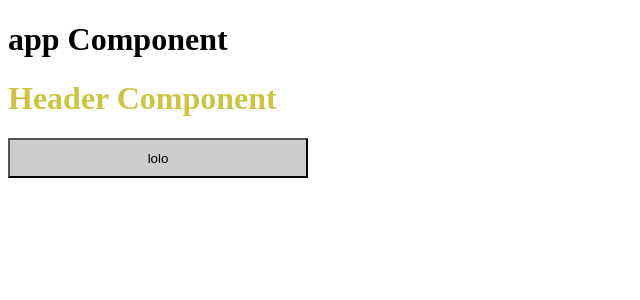
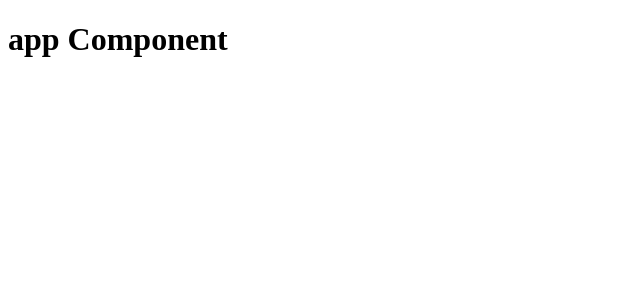
Before and after one commit to TobiraSoe/Choolla, a React app: page / in a window 1280 px wide. Shown: the top 300 px of the page, without its empty margins (0-640 px from the left). Built offline with nearby package versions, Linux system fonts and the light colour scheme.

Commit message:
added file loader

```diff
--- a/package.json
+++ b/package.json
@@ -16,6 +16,7 @@
     "babel-preset-stage-2": "^6.24.1",
     "css-loader": "^0.28.4",
     "extract-text-webpack-plugin": "^2.1.2",
+    "file-loader": "^0.11.2",
     "html-webpack-plugin": "^2.28.0",
     "style-loader": "^0.18.2",
     "stylus": "^0.54.5",
--- a/src/app.jsx
+++ b/src/app.jsx
@@ -1,5 +1,6 @@
-import React from 'react';
-import ReactDOM from 'react-dom';
+import React from 'react'
+import ReactDOM from 'react-dom'
+import PropTypes from 'prop-types'
 
 import Header from './components/header/header.jsx'
 
@@ -8,13 +9,9 @@ class App extends React.Component {
         return (
             <div>
                 <h1>app Component</h1>
-
-                <Header />
             </div>
         )
     }
-};
+}
 
-ReactDOM.render(<App />, document.getElementById('root'));
-
-console.log('as;dlkasldkfas');
+ReactDOM.render(<App />, document.getElementById('root'))
--- a/src/components/header/Header.jsx
+++ /dev/null
@@ -1,17 +0,0 @@
-import React from 'react';
-import ReactDOM from 'react-dom';
-
-import styles from './Header.styl';
-
-export default class Header extends React.Component {
-    render() {
-        return (
-            <div>
-                <header className={ styles.Header }>
-                    <h1>Header Component</h1>
-                    <button className={styles.Header__button} >lolo</button>
-                </header>
-            </div>
-        )
-    }
-};
--- a/src/components/header/Header.styl
+++ /dev/null
@@ -1,16 +0,0 @@
-$color = #ccc444;
-
-$obj = {
-    color: #ccc,
-    lol: 300px
-}
-
-.Header {
-    color: $color
-
-    &__button {
-        background: $obj.color
-        width: $obj.lol
-        height: 40px
-    }
-}
--- a/webpack.config.js
+++ b/webpack.config.js
@@ -44,6 +44,14 @@ const DEV = {
                     },
                     'stylus-loader'
                 ]
+            },
+            {
+                test: /\.css$/,
+                use: ['style-loader', 'css-loader']
+            },
+            {
+                test: /\.(eot|svg|ttf|woff|woff2)$/,
+                use: ['file-loader']
             }
         ]
     },
```
Also changed, not shown: 2 other files (tests, documents, lock files or other folders).
